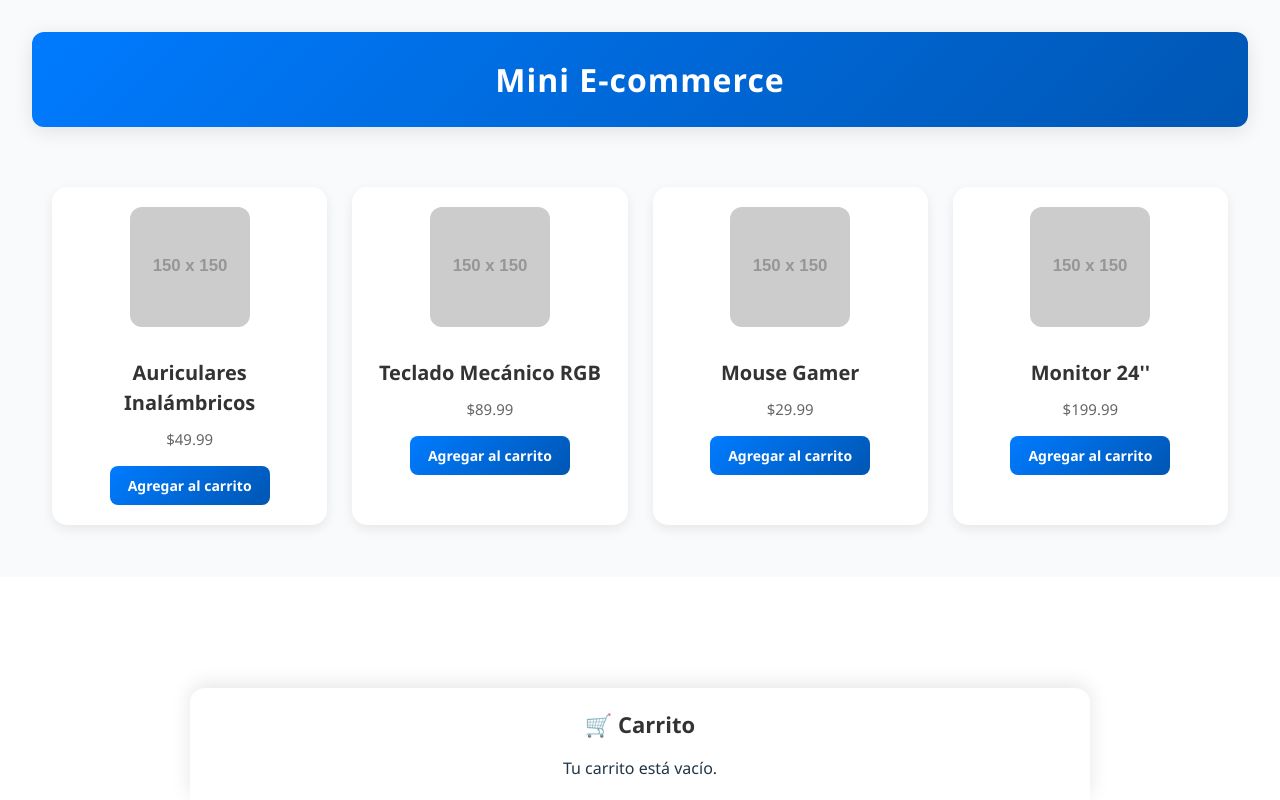
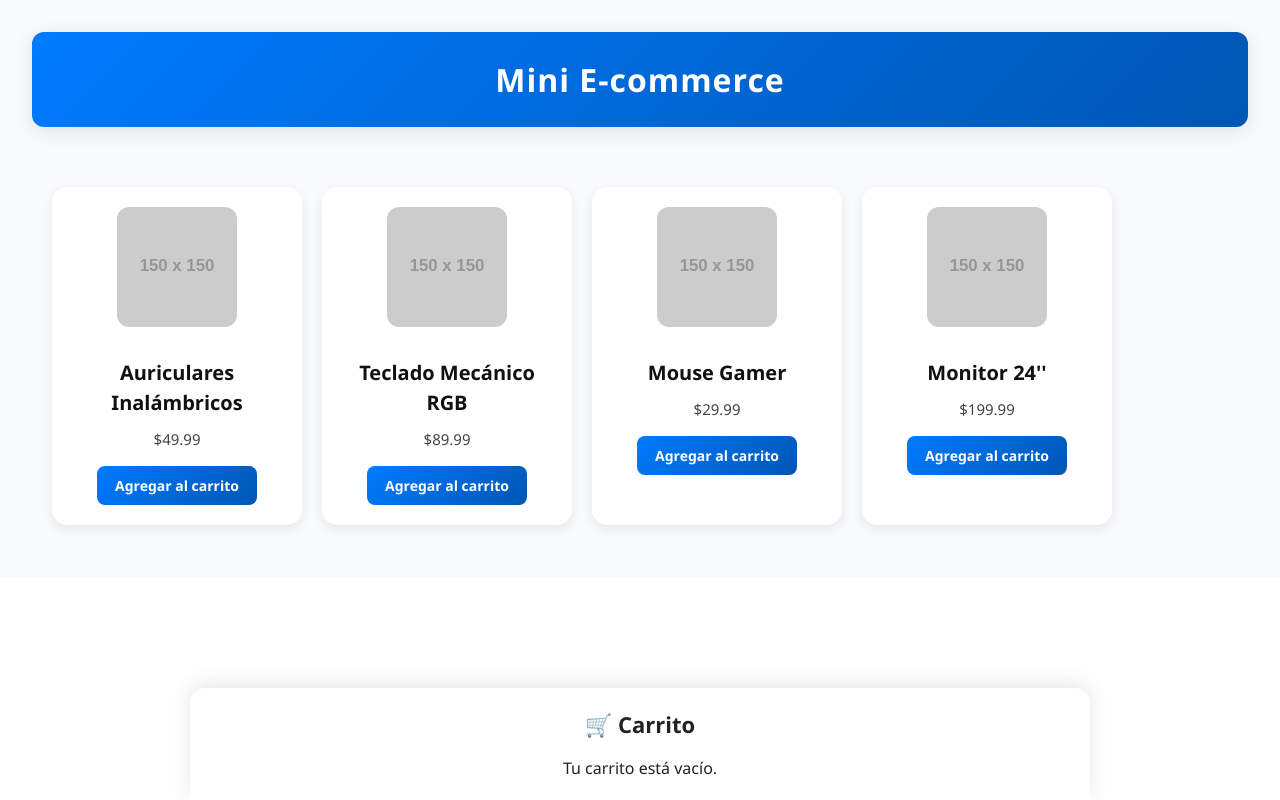
Before and after one commit to Patogol35/mini-ecommerce, a React (Vite) app: page / in a window 1280 px wide. Built offline with nearby package versions, Linux system fonts and the light colour scheme.

Commit message:
Update App.css

```diff
--- a/src/App.css
+++ b/src/App.css
@@ -13,6 +13,7 @@
   padding: 2rem;
   text-align: center;
   background-color: #f9fafc;
+  color: #222; /* Texto más oscuro */
 }
 
 /* Header */
@@ -32,16 +33,31 @@
   letter-spacing: 1px;
 }
 
-/* Grid de productos */
+/* Grid de productos - deslizable */
 .product-grid {
-  display: grid;
-  grid-template-columns: repeat(auto-fill, minmax(260px, 1fr));
-  gap: 25px;
+  display: flex; /* cambiamos grid por flex */
+  gap: 20px;
+  overflow-x: auto; /* permite desplazamiento horizontal */
   padding: 20px;
+  scroll-behavior: smooth;
+}
+
+.product-grid::-webkit-scrollbar {
+  height: 8px;
+}
+
+.product-grid::-webkit-scrollbar-thumb {
+  background: #bbb;
+  border-radius: 4px;
+}
+
+.product-grid::-webkit-scrollbar-track {
+  background: transparent;
 }
 
 /* Cards */
 .card {
+  flex: 0 0 250px; /* tamaño fijo para scroll horizontal */
   background-color: #fff;
   padding: 20px;
   border-radius: 15px;
@@ -67,11 +83,11 @@
   margin: 10px 0;
   font-size: 20px;
   font-weight: 600;
-  color: #333;
+  color: #111; /* más oscuro */
 }
 
 .card p {
-  color: #666;
+  color: #444;
   font-size: 15px;
   margin-bottom: 15px;
 }
@@ -115,7 +131,7 @@
 .cart h2 {
   margin-bottom: 15px;
   font-size: 22px;
-  color: #333;
+  color: #222;
 }
 
 .cart-item {
@@ -146,6 +162,7 @@
   font-weight: bold;
   padding-top: 15px;
   font-size: 18px;
+  color: #111;
 }
 
 /* Botón de pago */
```
